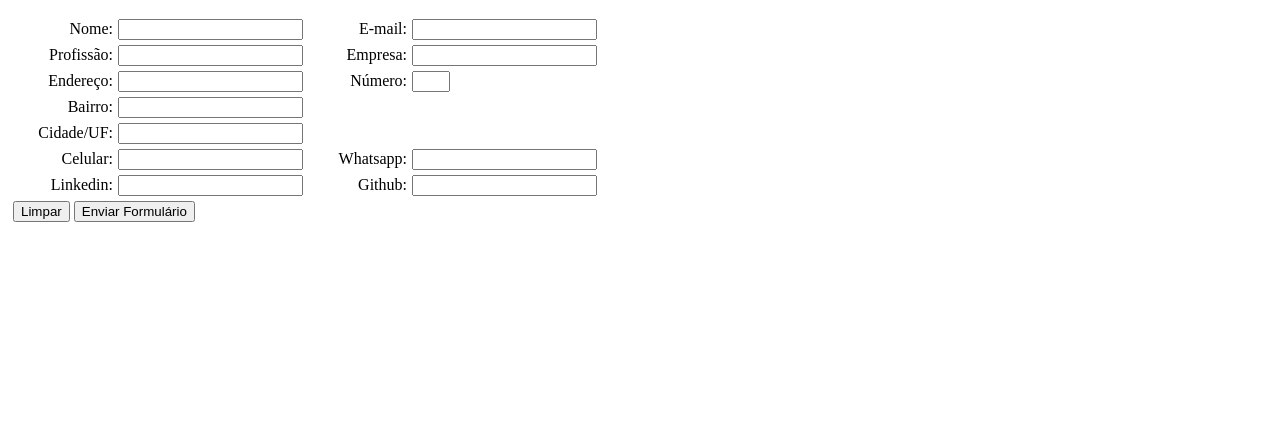
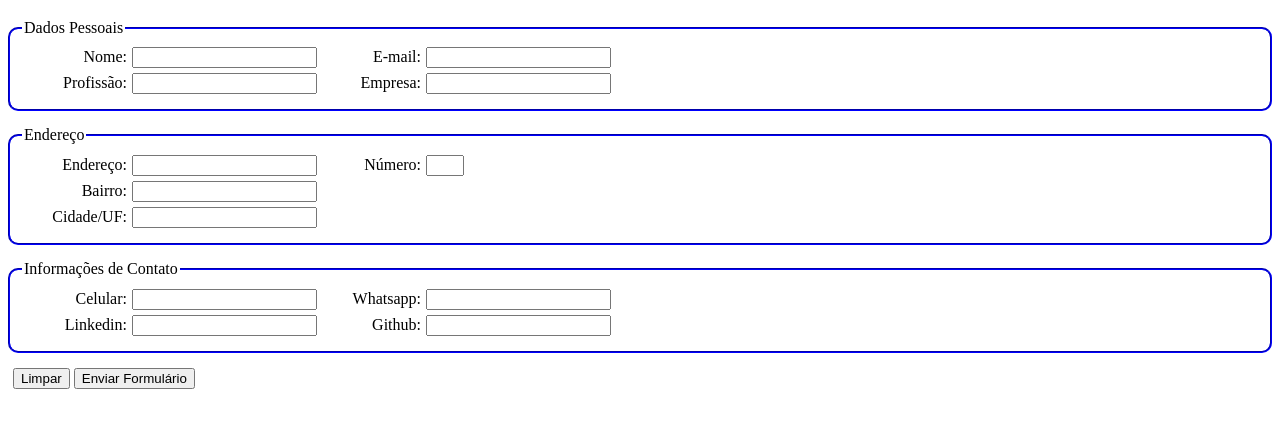
Before and after one commit to robinsondl/Formacao-HTML5-DIO, a plain HTML site: page tagsFieldsets.html in a window 1280 px wide. Shown: the part 61-488 px from the top of the page. Drawn offline with Linux system fonts and the light colour scheme.

Commit message:
Update tagsFieldsets.html

```diff
--- a/tagsFieldsets.html
+++ b/tagsFieldsets.html
@@ -17,11 +17,17 @@
                 display: inline-block;
                 padding-right: 5px;
             }
+            fieldset{
+                margin: 15px 0;
+                border-radius: 10px;
+                border-color: blue;
+            }
         </style>
     </head>
     <body>
         <h1>Formulário de cadastro</h1>
-
+        <fieldset>
+        <legend>Dados Pessoais</legend>
             <div class="row">
                 <label>Nome: </label><input type="text" />
                 <label>E-mail: </label><input type="text" />
@@ -30,6 +36,9 @@
                 <label>Profissão: </label><input type="text" />
                 <label>Empresa: </label><input type="text" />
             </div>
+        </fieldset>
+        <fieldset>
+        <legend>Endereço</legend>
             <div class="row">
                 <label>Endereço: </label><input type="text" />
                 <label>Número: </label><input style="width: 30px;" type="text" width="10"/>
@@ -40,6 +49,9 @@
             <div class="row">
                 <label>Cidade/UF: </label><input type="text" />
             </div>
+        </fieldset>
+        <fieldset>
+        <legend>Informações de Contato</legend>
             <div class="row">
                 <label>Celular: </label><input type="text" />
                 <label>Whatsapp: </label><input type="text" />
@@ -48,7 +60,7 @@
                 <label>Linkedin: </label><input type="text" />
                 <label>Github: </label><input type="text" />
             </div>
-
+        </fieldset>
         <div class="row">
             <button type="reset">
                 Limpar
```
Lines whose indentation alone changed are shown as unchanged.
